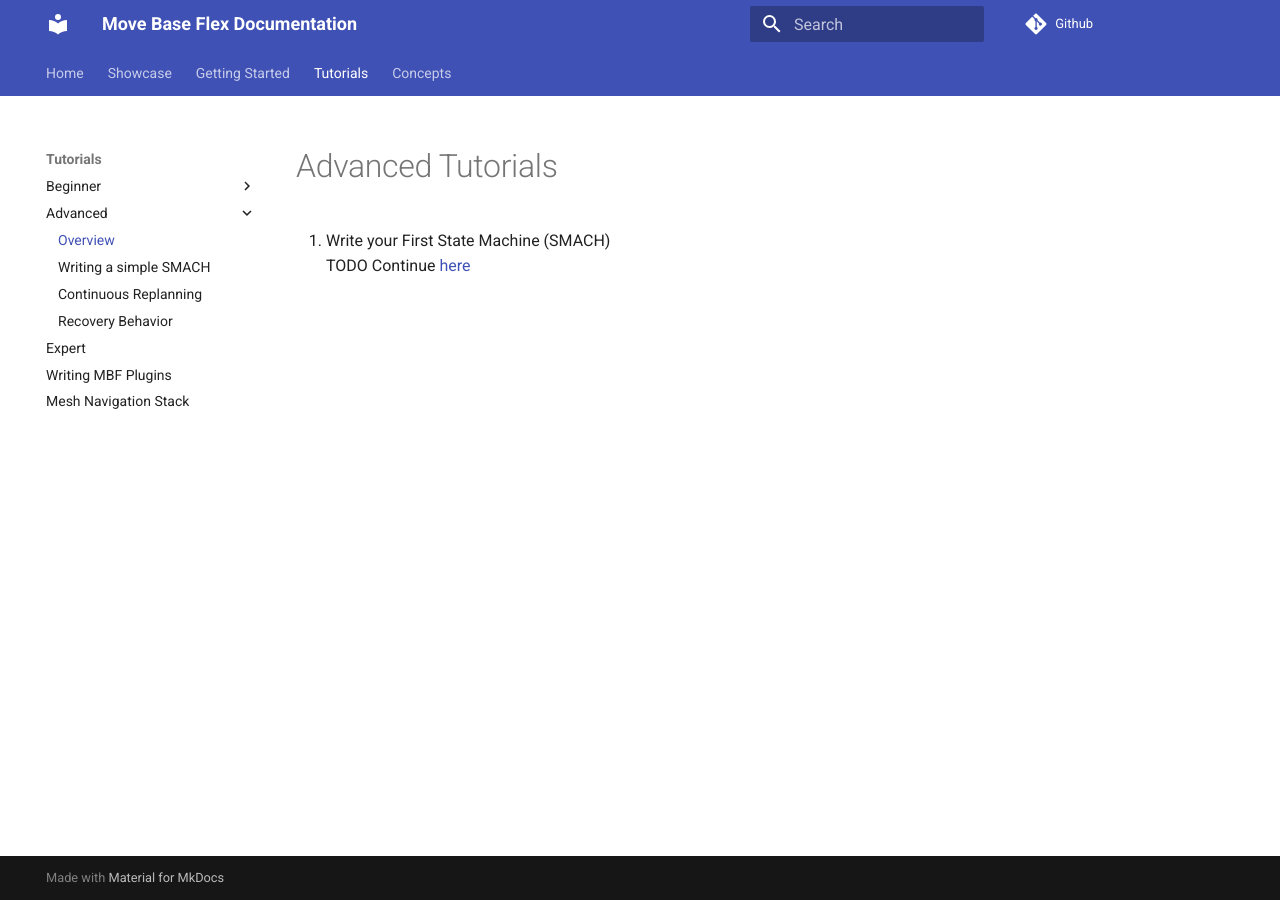
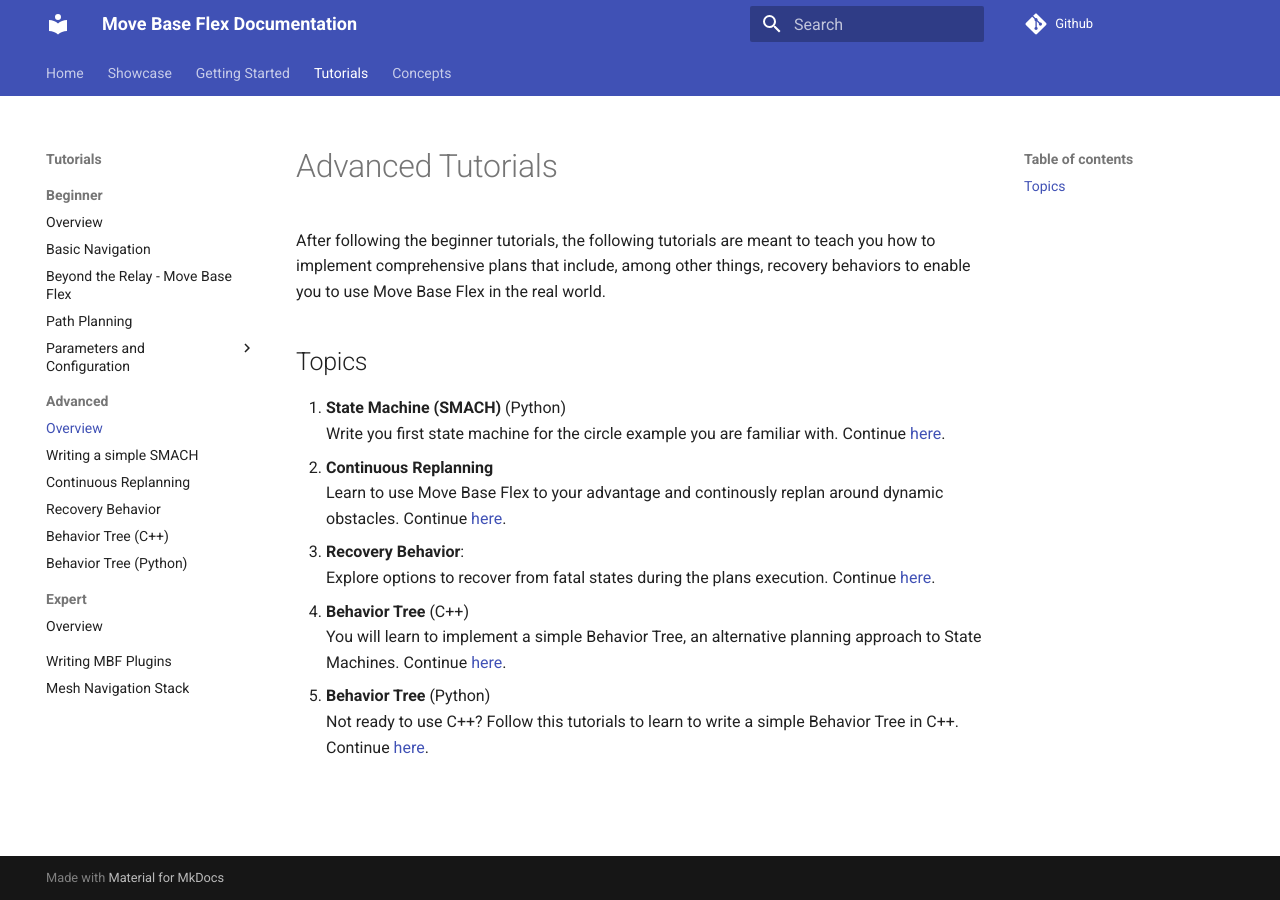
Before and after one commit to naturerobots/mbf_docs, an MkDocs documentation site: the page built from docs/tutorials/advanced/overview.md, in a window 1280 px wide. Built offline with MkDocs 1.6.1 and Material for MkDocs 9.7.7, drawn with Linux system fonts in a browser that asks for light colours; comment, search, counter and statistics services are not loaded.

Commit message:
advanced overview, recovery behavior done, BT code only

```diff
--- a/docs/tutorials/advanced/overview.md
+++ b/docs/tutorials/advanced/overview.md
@@ -1,3 +1,10 @@
 # Advanced Tutorials
 
-1. Write your First State Machine (SMACH) <br> TODO Continue [here](./smach.md)
+After following the beginner tutorials, the following tutorials are meant to teach you how to implement comprehensive plans that include, among other things, recovery behaviors to enable you to use Move Base Flex in the real world.
+
+## Topics
+1. **State Machine (SMACH)** (Python) <br> Write you first state machine for the circle example you are familiar with. Continue [here](./smach.md).
+2. **Continuous Replanning** <br> Learn to use Move Base Flex to your advantage and continously replan around dynamic obstacles. Continue [here](./continous_replanning.md).
+3. **Recovery Behavior**: <br> Explore options to recover from fatal states during the plans execution. Continue [here](./recovery_behavior.md).
+4. **Behavior Tree** (C++) <br> You will learn to implement a simple Behavior Tree, an alternative planning approach to State Machines. Continue [here](./behavior_tree.md).
+5. **Behavior Tree** (Python) <br> Not ready to use C++? Follow this tutorials to learn to write a simple Behavior Tree in C++. Continue [here](./pytrees.md).
--- a/mkdocs.yml
+++ b/mkdocs.yml
@@ -10,6 +10,7 @@ theme:
     features:
       - navigation.instant
       - navigation.tabs
+      - navigation.sections
 
 markdown_extensions:
   - pymdownx.highlight
@@ -38,7 +39,10 @@ nav:
       - Writing a simple SMACH: tutorials/advanced/smach.md
       - Continuous Replanning: tutorials/advanced/continuous_replanning.md
       - Recovery Behavior: tutorials/advanced/recovery_behavior.md
-    - Expert: tutorials/expert/overview.md
+      - Behavior Tree (C++): tutorials/advanced/behavior_tree.md
+      - Behavior Tree (Python): tutorials/advanced/pytrees.md
+    - Expert:
+      - Overview: tutorials/expert/overview.md
     - Writing MBF Plugins: tutorials/writing_mbf_plugins.md
     - Mesh Navigation Stack: tutorials/mesh_navigation_stack.md
   - Concepts:
```
Also changed, not shown: docs/tutorials/advanced/behavior_tree.md (added, +141 -0 lines), docs/tutorials/advanced/continuous_replanning.md (+2 -0 lines), docs/tutorials/advanced/pytrees.md (added, +1 -0 lines).
